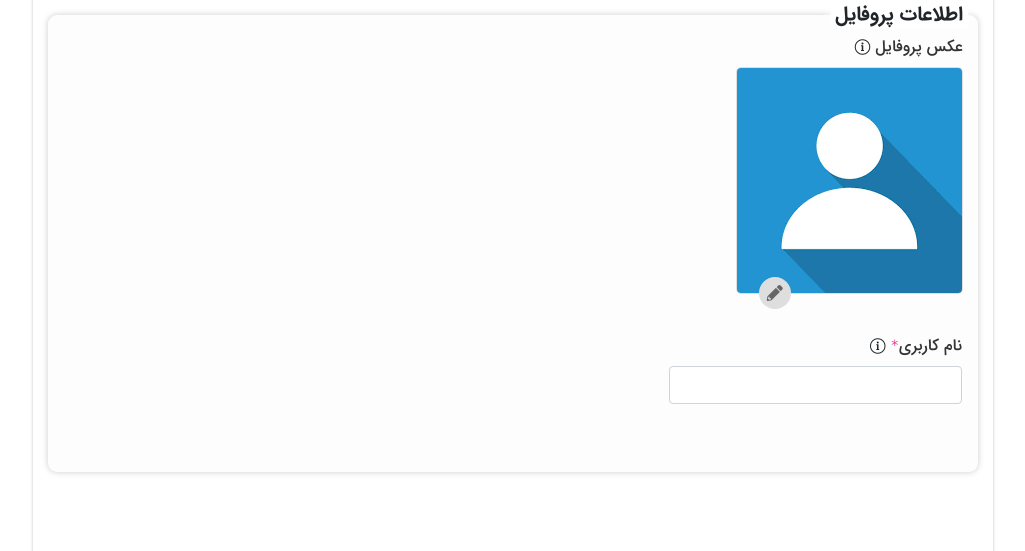
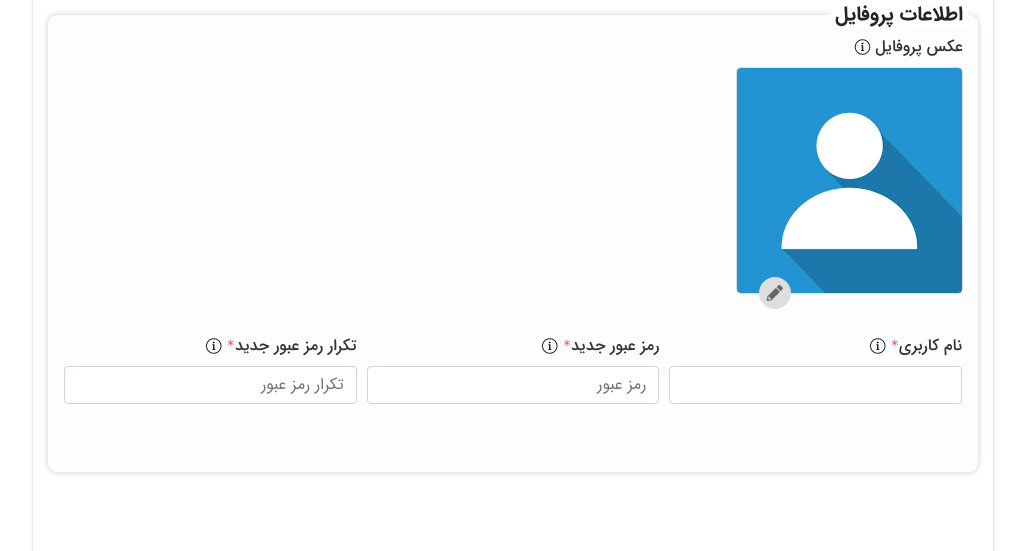
Before and after one commit to taherimoein/ProjectEvaluationSystem, a Django app: page /signup/ in a window 1280 px wide. Shown: the part 1919-2470 px from the top of the page, without its empty margins (127-1152 px from the left). Run offline with Django 3.2, Linux system fonts and the light colour scheme; style sheets or scripts are compiled from the project's sources; some libraries are stand-ins or nearby versions.

Commit message:
edit signup page

```diff
--- a/templates/account/signup.html
+++ b/templates/account/signup.html
@@ -282,6 +282,17 @@
                                                 title="فیلد نام کاربری الزامی است و حداکثر میتواند تا 50 کاراکتر طول داشته باشد."></i>
                                                 <input type="text" class="form-control" id="inputUsername" maxlength="50">
                                             </div>
+                                            <div class="form-group col-md-4">
+                                                <label for="inputPassword">رمز عبور جدید<code>*</code></label>
+                                                <i class="fal fa-info-circle tooltip-arrow" data-toggle="tooltip" data-placement="left" title="وارد کردن رمز عبور الزامی بوده و بایستی به فرمت بیان شده تکمیل گردد."></i>
+                                                <input type="password" class="form-control" id="inputPassword" placeholder="رمز عبور" autocomplete="off">
+                                            </div>
+                                            <div class="form-group col-md-4">
+                                                <label for="inputRepeatPassword">تکرار رمز عبور جدید<code>*</code></label>
+                                                <i class="fal fa-info-circle tooltip-arrow" data-toggle="tooltip" data-placement="left" title="وارد کردن تکرار رمز عبور الزامی بوده و بایستی با رمز عبور وارد شده تطابق داشته باشد."></i>
+                                                <input type="password" class="form-control" id="inputRepeatPassword" placeholder="تکرار رمز عبور" autocomplete="off">
+                                            </div>
+                                          </div>
                                         </div>
 
                                     </div>
```
